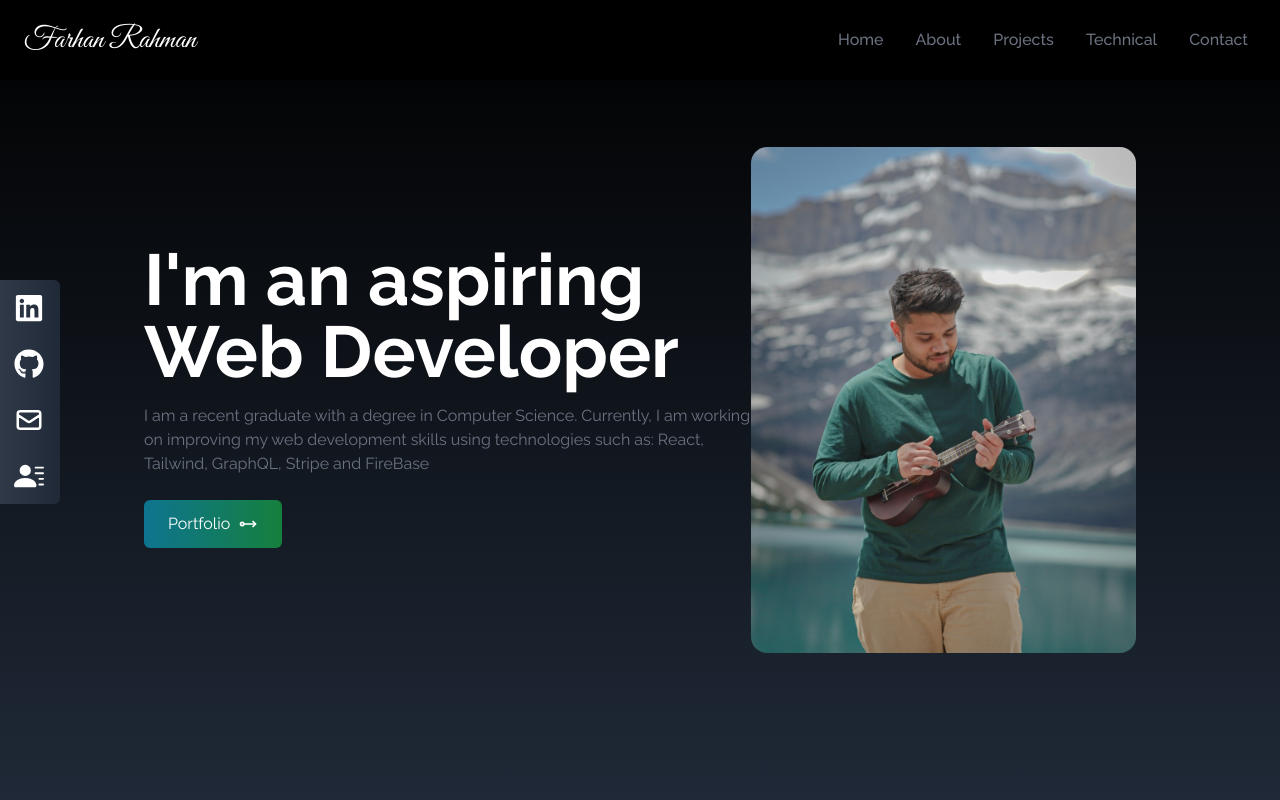
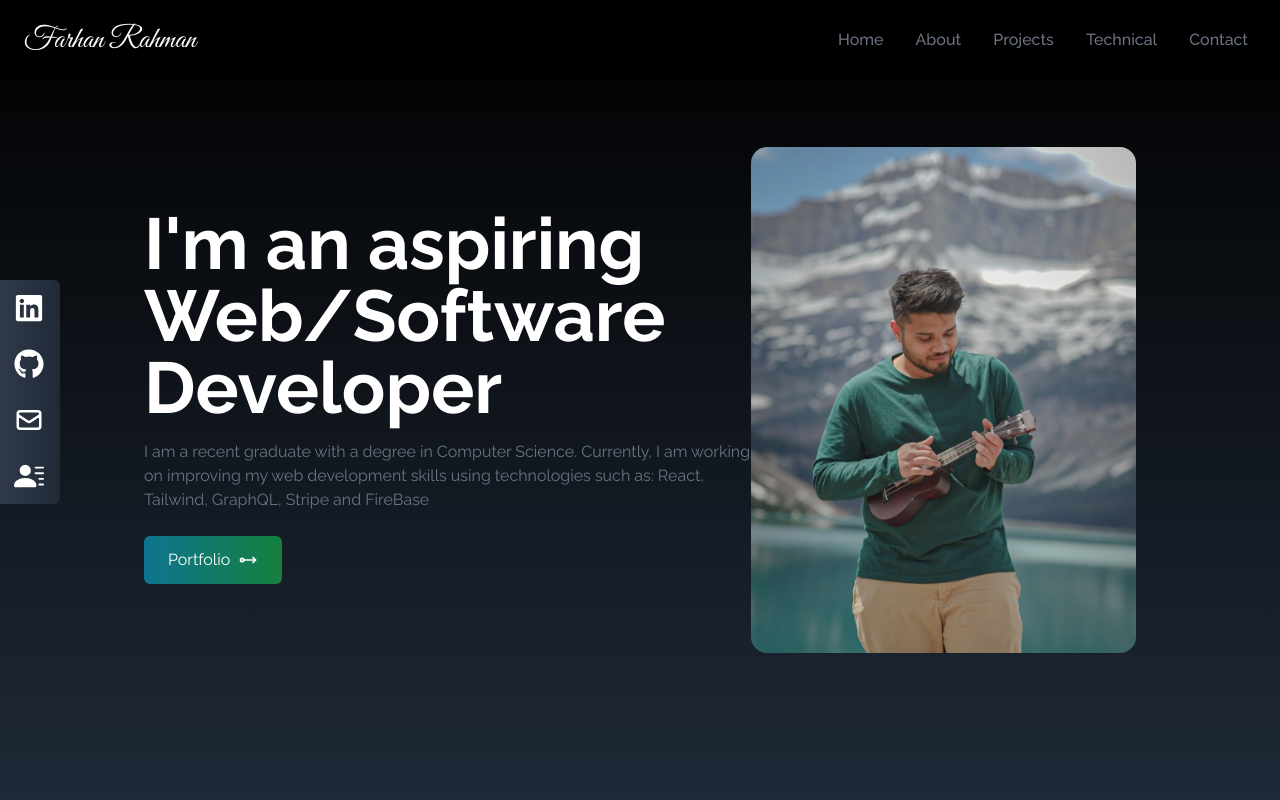
Before and after one commit to akib1010/my_website, a React (Create React App) app: page / in a window 1280 px wide. Shown: the top 800 px of the page. Built offline with nearby package versions, Linux system fonts and the light colour scheme; the HTML template or start-up script is replaced by a standard one.

Commit message:
fix home page description

```diff
--- a/src/components/Home.jsx
+++ b/src/components/Home.jsx
@@ -8,7 +8,7 @@
     <div name="Home" className="h-screen w-full bg-gradient-to-b from-black to-gray-800 text-white">
         <div className="max-w-screen-lg mx-auto flex flex-col items-center justify-center h-full px-4 md:flex-row">
             <div className="flex flex-col justify-center h-full">
-                <h2 className="text-4xl sm:text-7xl font-bold text-white">I'm an aspiring Web Developer</h2>
+                <h2 className="text-4xl sm:text-7xl font-bold text-white">I'm an aspiring Web/Software Developer</h2>
                 <p className="text-gray-500 py-4 max-2-md">
                     I am a recent graduate with a degree in Computer Science.
                     Currently, I am working on improving my web development skills using technologies such as:
```
